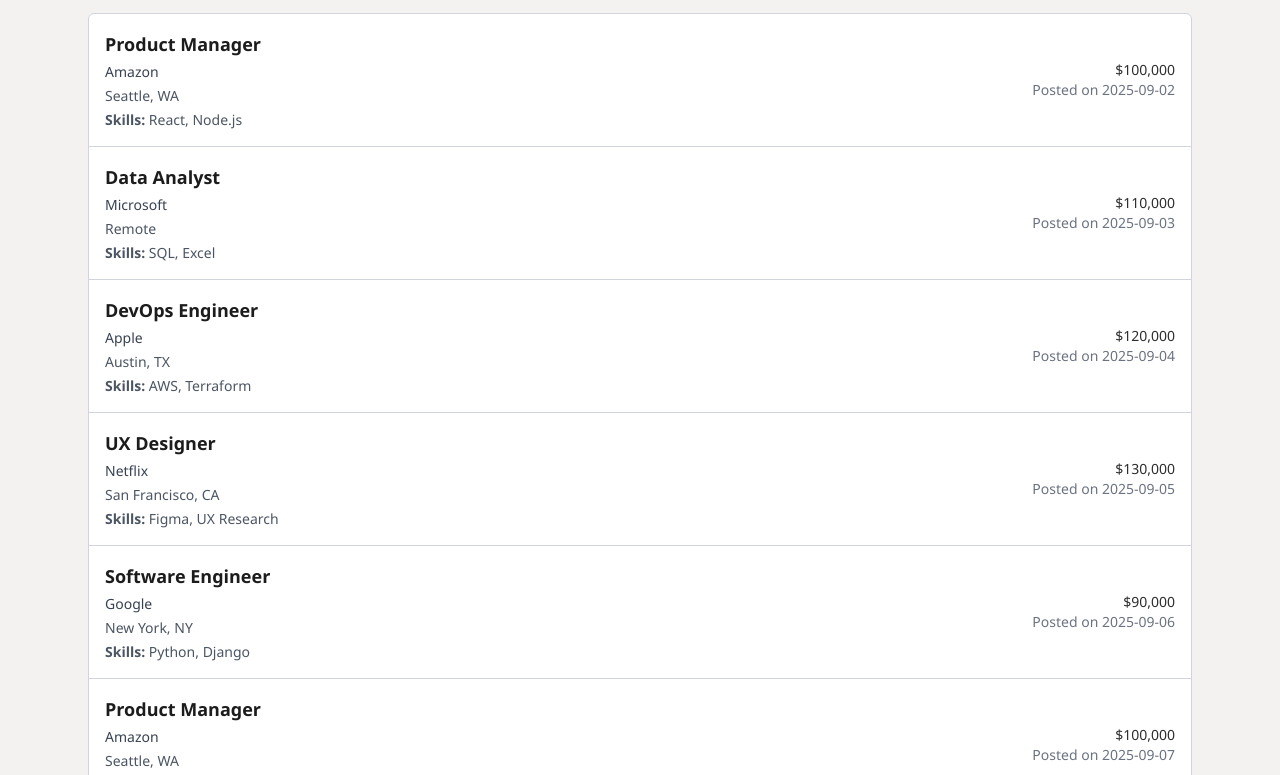
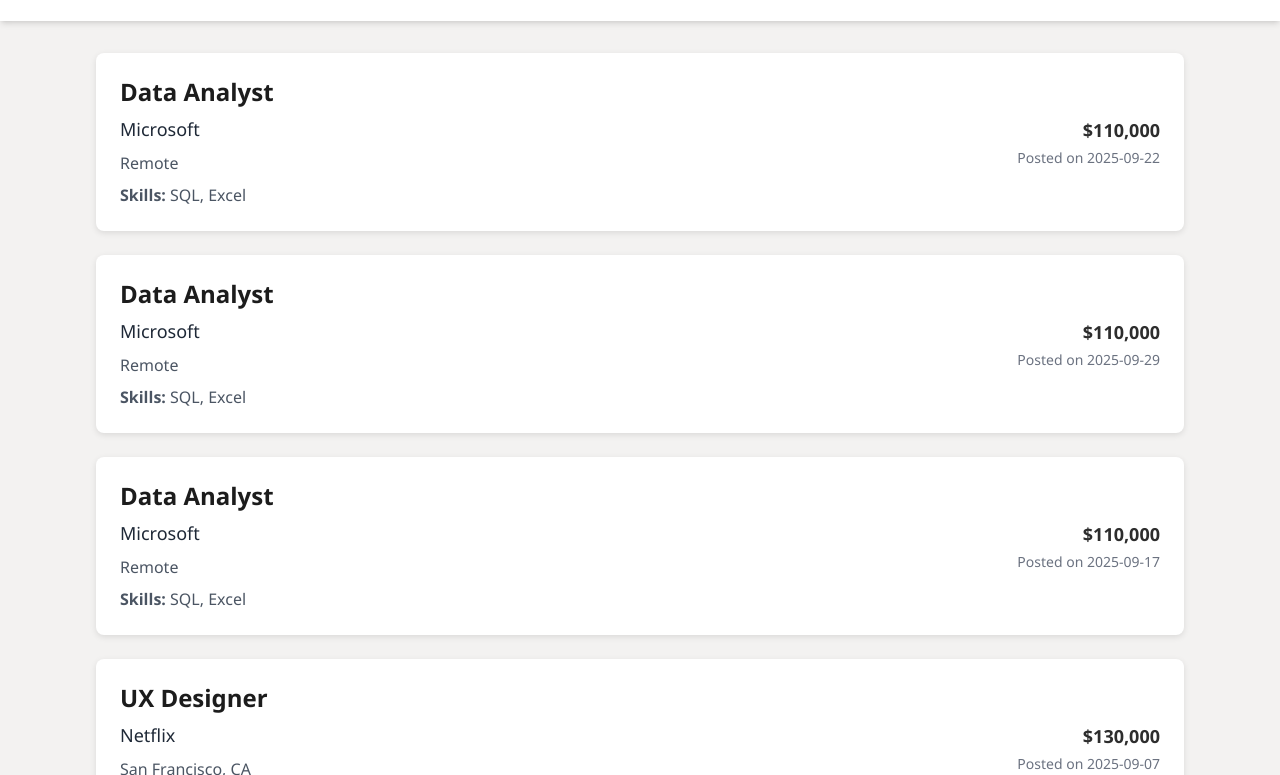
Before and after one commit to aashifm1/jobs-indeed, a plain HTML site: page index.html in a window 1280 px wide. Shown: the part 99-874 px from the top of the page. Drawn offline with nearby package versions, Linux system fonts and the light colour scheme.

Commit message:
Update index.html

```diff
--- a/index.html
+++ b/index.html
@@ -2,13 +2,18 @@
 <html lang="en" class="scroll-smooth">
 <head>
   <meta charset="UTF-8" />
-  <meta name="viewport" content="width=device-width, initial-scale=1.0" />
+  <meta name="viewport" content="width=device-width, initial-scale=1" />
   <title>Indeed - Job Search</title>
   <script src="https://cdn.tailwindcss.com"></script>
   <style>
     body {
       font-family: 'Segoe UI', Tahoma, Geneva, Verdana, sans-serif;
       background-color: #f3f2f1;
+      color: #1c1c1c;
+      line-height: 1.5;
+    }
+    .job-title {
+      transition: color 0.3s, text-decoration 0.3s;
     }
     .job-title:hover {
       color: #2557a7;
@@ -18,40 +23,61 @@
       opacity: 0.5;
       cursor: not-allowed;
     }
+    /* Card hover effect */
+    .job-card {
+      background-color: white;
+      border-radius: 8px;
+      box-shadow: 0 2px 6px rgb(0 0 0 / 0.1);
+      transition: box-shadow 0.3s, transform 0.2s;
+    }
+    .job-card:hover {
+      box-shadow: 0 6px 15px rgb(0 0 0 / 0.15);
+      transform: translateY(-3px);
+    }
   </style>
 </head>
-<body class="text-[#1c1c1c]">
+<body>
 
-  <header class="bg-white shadow-sm px-6 py-4 mb-6">
+  <header class="bg-white shadow-md px-8 py-6 mb-8">
     <div class="max-w-6xl mx-auto flex flex-col sm:flex-row sm:items-center sm:justify-between">
       <div>
-        <h1 class="text-3xl font-bold text-[#2557a7]">Indeed</h1>
-        <p class="text-sm text-gray-600">Find your next opportunity</p>
+        <h1 class="text-4xl font-extrabold text-[#2557a7] tracking-tight">Indeed</h1>
+        <p class="text-gray-600 mt-1 text-lg">Find your next opportunity</p>
       </div>
     </div>
   </header>
 
-  <main class="max-w-6xl mx-auto px-4 sm:px-6">
-    <section id="job-listings" class="divide-y divide-gray-300 border border-gray-300 bg-white rounded-md">
+  <main class="max-w-6xl mx-auto px-6 sm:px-8 mb-12">
+    <section id="job-listings" class="space-y-6">
       <!-- Jobs inserted by JavaScript -->
     </section>
 
-    <div class="flex justify-center items-center gap-4 mt-6">
-      <button id="prev-page" class="pagination-btn px-5 py-2 bg-[#2557a7] text-white font-medium rounded hover:bg-[#1e477a] transition" disabled>Previous</button>
-      <span id="page-info" class="text-sm text-gray-700">Page 1</span>
-      <button id="next-page" class="pagination-btn px-5 py-2 bg-[#2557a7] text-white font-medium rounded hover:bg-[#1e477a] transition">Next</button>
+    <div class="flex justify-center items-center gap-6 mt-10">
+      <button id="prev-page" class="pagination-btn px-6 py-3 bg-[#2557a7] text-white font-semibold rounded-md shadow hover:bg-[#1e477a] transition" disabled>Previous</button>
+      <span id="page-info" class="text-gray-700 text-base font-medium">Page 1</span>
+      <button id="next-page" class="pagination-btn px-6 py-3 bg-[#2557a7] text-white font-semibold rounded-md shadow hover:bg-[#1e477a] transition">Next</button>
     </div>
   </main>
 
   <script>
-    const jobs = [];
     const roles = ["Software Engineer", "Product Manager", "Data Analyst", "DevOps Engineer", "UX Designer"];
     const companies = ["Google", "Amazon", "Microsoft", "Apple", "Netflix"];
     const locations = ["New York, NY", "Seattle, WA", "Remote", "Austin, TX", "San Francisco, CA"];
     const skills = [["Python", "Django"], ["React", "Node.js"], ["SQL", "Excel"], ["AWS", "Terraform"], ["Figma", "UX Research"]];
 
+    function shuffle(array) {
+      let currentIndex = array.length, randomIndex;
+      while (currentIndex !== 0) {
+        randomIndex = Math.floor(Math.random() * currentIndex);
+        currentIndex--;
+        [array[currentIndex], array[randomIndex]] = [array[randomIndex], array[currentIndex]];
+      }
+      return array;
+    }
+
+    const jobs = [];
     for (let i = 1; i <= 100; i++) {
-      const idx = i % 5;
+      const idx = Math.floor(Math.random() * 5);
       jobs.push({
         role: roles[idx],
         company: companies[idx],
@@ -62,6 +88,9 @@
         posting_date: `2025-09-${(i % 30 + 1).toString().padStart(2, '0')}`
       });
     }
+
+    // Optional: Shuffle the entire jobs array once so the roles are scattered nicely
+    shuffle(jobs);
 
     const jobsPerPage = 10;
     let currentPage = 1;
@@ -79,20 +108,20 @@
       const jobsToShow = jobs.slice(start, end);
 
       jobsToShow.forEach(job => {
-        const jobRow = document.createElement("div");
-        jobRow.className = "p-4 hover:bg-gray-50 transition";
+        const jobRow = document.createElement("article");
+        jobRow.className = "job-card p-6";
 
         jobRow.innerHTML = `
-          <div class="flex flex-col sm:flex-row sm:justify-between sm:items-center">
-            <div class="flex flex-col gap-1">
-              <a href="${job.job_link}" target="_blank" class="job-title text-lg font-semibold text-[#1c1c1c]">${job.role}</a>
-              <span class="text-sm text-gray-700">${job.company}</span>
-              <span class="text-sm text-gray-600">${job.location}</span>
-              <span class="text-sm text-gray-600"><strong>Skills:</strong> ${job.skills}</span>
+          <div class="flex flex-col sm:flex-row sm:justify-between sm:items-center gap-4">
+            <div class="flex flex-col gap-2 max-w-xl">
+              <a href="${job.job_link}" target="_blank" rel="noopener noreferrer" class="job-title text-2xl font-semibold leading-tight">${job.role}</a>
+              <span class="text-gray-800 text-lg font-medium">${job.company}</span>
+              <span class="text-gray-600">${job.location}</span>
+              <span class="text-gray-600"><strong>Skills:</strong> ${job.skills}</span>
             </div>
-            <div class="mt-3 sm:mt-0 text-sm text-right">
-              <div class="text-[#2d2d2d] font-medium">${job.salary}</div>
-              <div class="text-gray-500">Posted on ${job.posting_date}</div>
+            <div class="sm:text-right mt-4 sm:mt-0 flex flex-col gap-1">
+              <div class="text-[#2d2d2d] font-semibold text-lg">${job.salary}</div>
+              <div class="text-gray-500 text-sm">Posted on ${job.posting_date}</div>
             </div>
           </div>
         `;
@@ -108,6 +137,7 @@
       if (currentPage > 1) {
         currentPage--;
         renderJobs();
+        window.scrollTo({top: 0, behavior: 'smooth'});
       }
     });
 
@@ -115,6 +145,7 @@
       if (currentPage < totalPages) {
         currentPage++;
         renderJobs();
+        window.scrollTo({top: 0, behavior: 'smooth'});
       }
     });
 
```
